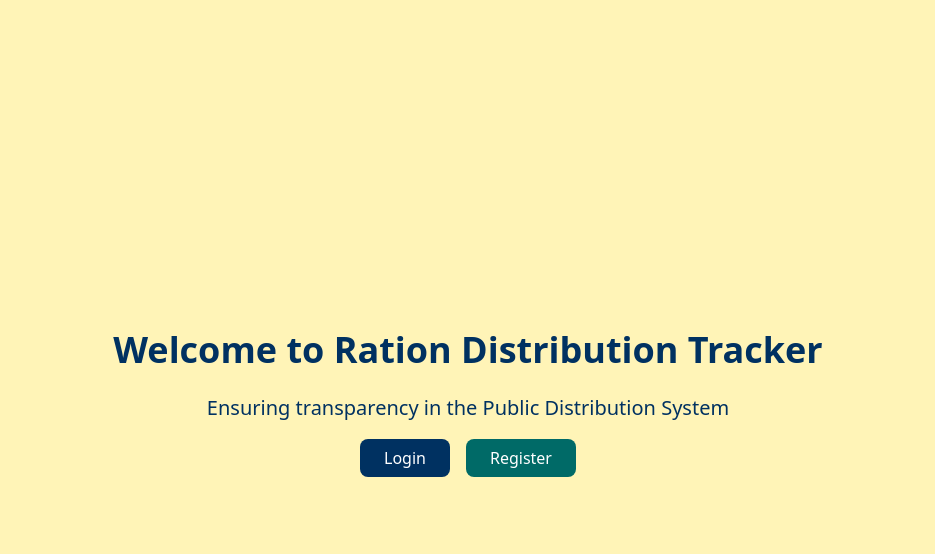
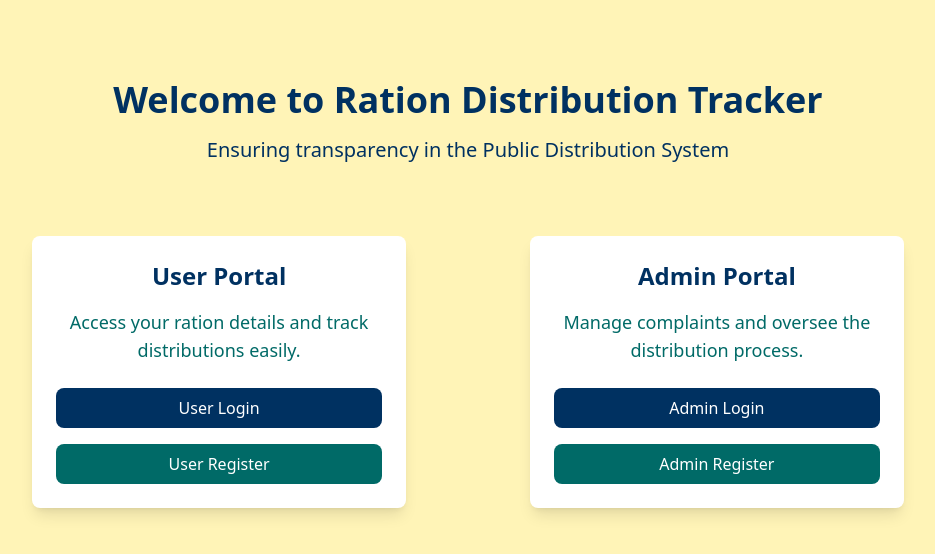
Before and after one commit to 21namanpandey/ration-distribution-tracker, a React (Vite) app in the folder frontend/: page / in a window 1280 px wide. Shown: the top 554 px of the page, without its empty margins (172-1107 px from the left). Built offline with nearby package versions, Linux system fonts and the light colour scheme.

Commit message:
update home page

```diff
--- a/frontend/src/pages/Home.jsx
+++ b/frontend/src/pages/Home.jsx
@@ -1,34 +1,70 @@
 import React from "react";
 import { Link } from "react-router-dom";
-import Navbar from "../components/Navbar";
 
 const Home = () => {
   return (
-    <>
-      <div className="min-h-screen bg-[#FFF4B7] flex flex-col justify-center items-center text-center py-10">
-        <h1 className="text-4xl font-bold text-[#003161] mb-6">
+    <div className="min-h-screen bg-[#FFF4B7] py-20 flex flex-col">
+      {/* Header Section */}
+      <header className="text-center mb-8">
+        <h1 className="text-4xl font-bold text-[#003161]">
           Welcome to Ration Distribution Tracker
         </h1>
-        <p className="text-xl text-[#003161] mb-6">
+        <p className="text-xl text-[#003161] mt-4">
           Ensuring transparency in the Public Distribution System
         </p>
+      </header>
 
-        <div className="space-x-4">
+      {/* Main Content */}
+      <main className="flex flex-col lg:flex-row justify-evenly items-center lg:items-start px-6 lg:px-20 space-y-10 lg:space-y-0 mt-10">
+        {/* User Portal */}
+        <div className="bg-white w-full lg:w-1/3 rounded-lg shadow-lg p-6">
+          <h2 className="text-2xl font-semibold text-[#003161] mb-4 text-center ">
+            User Portal
+          </h2>
+          <p className="text-lg text-[#006A67] mb-6 text-center ">
+            Access your ration details and track distributions easily.
+          </p>
+          <div className="flex flex-col space-y-4">
             <Link
               to="/login"
-            className="bg-[#003161] text-white py-2 px-6 rounded-lg hover:bg-[#006A67]"
+              className="bg-[#003161] text-white py-2 px-6 rounded-lg text-center hover:bg-[#006A67] transition-all duration-300"
             >
-            Login
+              User Login
             </Link>
             <Link
               to="/register"
-            className="bg-[#006A67] text-white py-2 px-6 rounded-lg hover:bg-[#003161]"
+              className="bg-[#006A67] text-white py-2 px-6 rounded-lg text-center hover:bg-[#003161] transition-all duration-300"
             >
-            Register
+              User Register
             </Link>
           </div>
         </div>
-    </>
+
+        {/* Admin Portal */}
+        <div className="bg-white w-full lg:w-1/3 rounded-lg shadow-lg p-6">
+          <h2 className="text-2xl font-semibold text-[#003161] mb-4 text-center ">
+            Admin Portal
+          </h2>
+          <p className="text-lg text-[#006A67] mb-6 text-center ">
+            Manage complaints and oversee the distribution process.
+          </p>
+          <div className="flex flex-col space-y-4">
+            <Link
+              to="/admin/login"
+              className="bg-[#003161] text-white py-2 px-6 rounded-lg text-center hover:bg-[#006A67] transition-all duration-300"
+            >
+              Admin Login
+            </Link>
+            <Link
+              to="/admin/register"
+              className="bg-[#006A67] text-white py-2 px-6 rounded-lg text-center hover:bg-[#003161] transition-all duration-300"
+            >
+              Admin Register
+            </Link>
+          </div>
+        </div>
+      </main>
+    </div>
   );
 };
 
```
Lines whose indentation alone changed are shown as unchanged.
